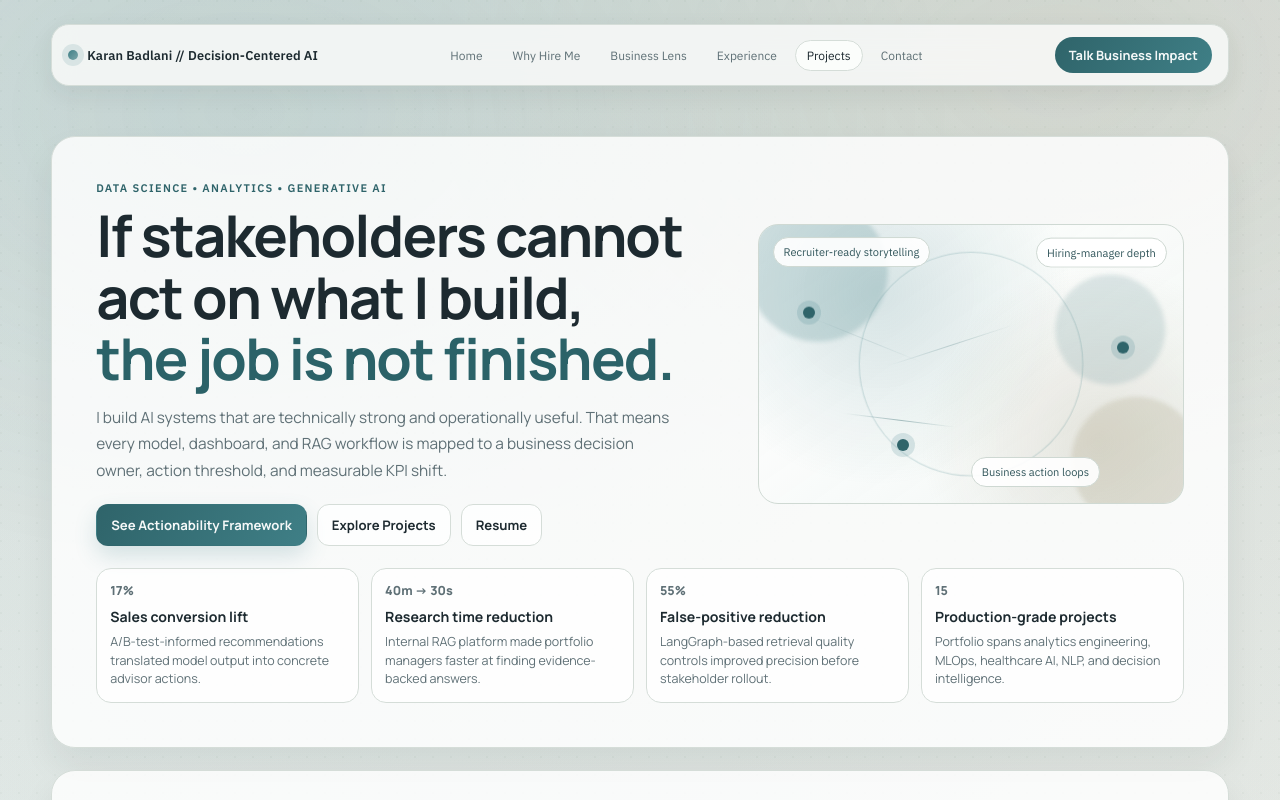
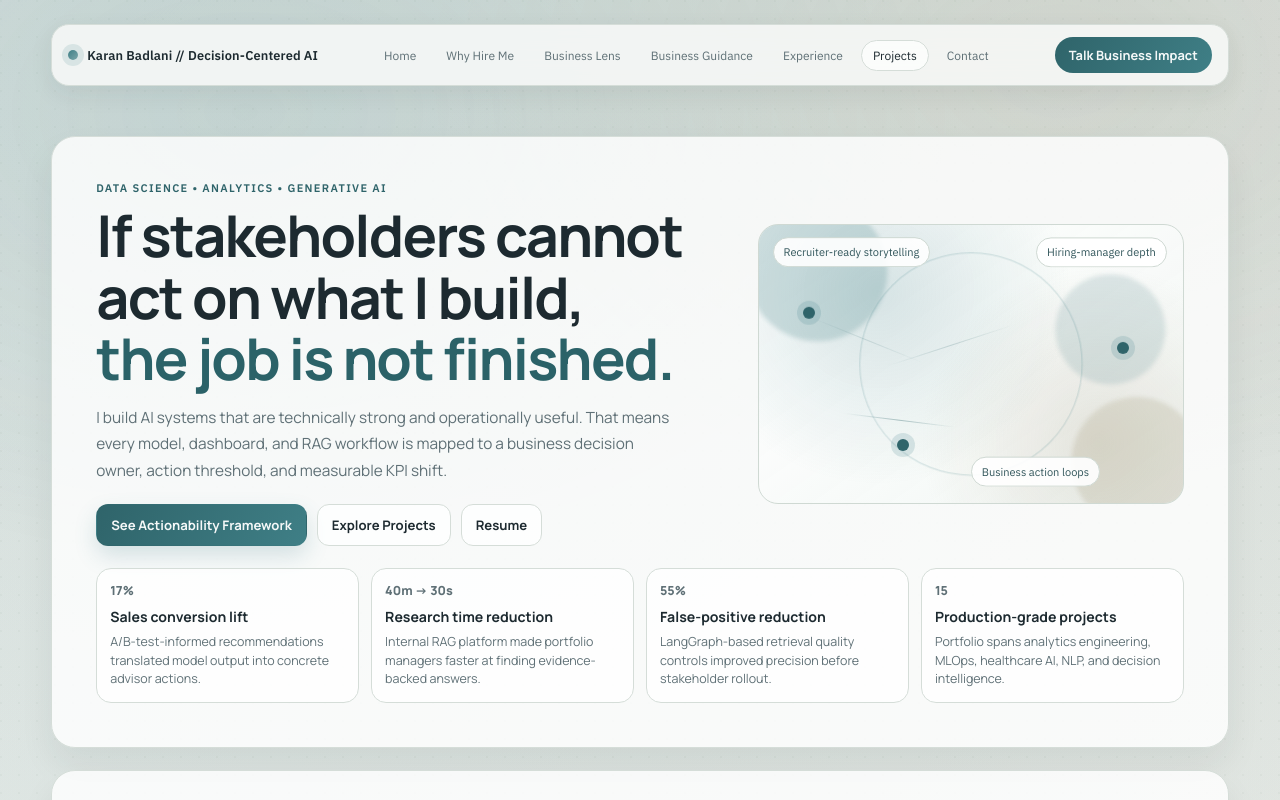
Before and after one commit to Johnny001-DS/karanbadlani-portfolio, a Next.js app: page /karanbadlani-portfolio/ in a window 1280 px wide. Shown: the top 800 px of the page. Built offline with nearby package versions, Linux system fonts and the light colour scheme.

Commit message:
Add business guidance playbook and richer motion patterns

```diff
--- a/src/pages/index.tsx
+++ b/src/pages/index.tsx
@@ -45,6 +45,13 @@ type ActionMapItem = {
   value: string;
 };
 
+type GuidanceStep = {
+  phase: string;
+  businessInput: string;
+  whatIDeliver: string;
+  decisionEnabled: string;
+};
+
 type BusinessStory = {
   title: string;
   context: string;
@@ -74,6 +81,7 @@ const navItems = [
   { id: 'home', label: 'Home' },
   { id: 'why-hire', label: 'Why Hire Me' },
   { id: 'business', label: 'Business Lens' },
+  { id: 'guidance', label: 'Business Guidance' },
   { id: 'experience', label: 'Experience' },
   { id: 'projects', label: 'Projects' },
   { id: 'contact', label: 'Contact' },
@@ -227,6 +235,33 @@ const actionMap: ActionMapItem[] = [
     decision: 'What action was taken and what business delta followed?',
     cadence: 'Bi-weekly review',
     value: 'Transforms ML from insight generation into measurable business execution.',
+  },
+];
+
+const guidanceSteps: GuidanceStep[] = [
+  {
+    phase: '1) Align on business objective',
+    businessInput: 'You define the business objective (revenue, retention, risk, cost, speed) and the decision owner.',
+    whatIDeliver: 'I convert objective into measurable KPI, operating constraints, and success thresholds.',
+    decisionEnabled: 'Leadership can approve a clear scope with ROI logic before technical build starts.',
+  },
+  {
+    phase: '2) Build for operational use',
+    businessInput: 'You provide operating realities: data freshness needs, action cadence, and acceptable risk.',
+    whatIDeliver: 'I design pipelines/models/RAG flows that match those realities with reliability guardrails.',
+    decisionEnabled: 'Teams can use outputs in day-to-day workflows instead of ad hoc analysis.',
+  },
+  {
+    phase: '3) Translate output to action',
+    businessInput: 'You clarify how teams act on different confidence bands and priority tiers.',
+    whatIDeliver: 'I package output into decision-ready views (who to act on, why now, what next).',
+    decisionEnabled: 'Stakeholders can take immediate action without interpreting raw technical artifacts.',
+  },
+  {
+    phase: '4) Close the business loop',
+    businessInput: 'You track adoption and business movement with us in recurring review cycles.',
+    whatIDeliver: 'I provide monitoring, drift checks, and KPI impact reporting tied to decisions taken.',
+    decisionEnabled: 'Organization learns what worked, what to tune, and where to scale next.',
   },
 ];
 
@@ -560,8 +595,8 @@ const Home: NextPage = () => {
             </div>
 
             <div className="stat-grid">
-              {impactStats.map((stat) => (
-                <article key={stat.label} className="stat-card reveal">
+              {impactStats.map((stat, index) => (
+                <article key={stat.label} className="stat-card reveal" style={{ transitionDelay: `${index * 80}ms` }}>
                   <p className="stat-value">{stat.value}</p>
                   <h2>{stat.label}</h2>
                   <p>{stat.detail}</p>
@@ -624,8 +659,8 @@ const Home: NextPage = () => {
 
             {audienceView === 'Recruiters' ? (
               <div className="audience-recruiter-grid">
-                {recruiterSignals.map((signal) => (
-                  <article key={signal.title} className="recruiter-card reveal">
+                {recruiterSignals.map((signal, index) => (
+                  <article key={signal.title} className="recruiter-card reveal" style={{ transitionDelay: `${index * 90}ms` }}>
                     <h3>{signal.title}</h3>
                     <p><strong>Recruiter check:</strong> {signal.recruiterQuestion}</p>
                     <p><strong>What I demonstrate:</strong> {signal.answer}</p>
@@ -634,8 +669,8 @@ const Home: NextPage = () => {
               </div>
             ) : (
               <div className="audience-hm-grid">
-                {hiringManagerSignals.map((signal) => (
-                  <article key={signal.stage} className="hm-card reveal">
+                {hiringManagerSignals.map((signal, index) => (
+                  <article key={signal.stage} className="hm-card reveal" style={{ transitionDelay: `${index * 90}ms` }}>
                     <h3>{signal.stage}</h3>
                     <p><strong>Technical move:</strong> {signal.technicalMove}</p>
                     <p><strong>Business move:</strong> {signal.businessMove}</p>
@@ -646,8 +681,8 @@ const Home: NextPage = () => {
             )}
 
             <div className="pillar-grid">
-              {pillars.map((pillar) => (
-                <article key={pillar.title} className="pillar-card reveal">
+              {pillars.map((pillar, index) => (
+                <article key={pillar.title} className="pillar-card reveal" style={{ transitionDelay: `${index * 90}ms` }}>
                   <h3>{pillar.title}</h3>
                   <p className="pillar-summary">{pillar.summary}</p>
                   <p className="pillar-translation">{pillar.businessTranslation}</p>
@@ -674,8 +709,8 @@ const Home: NextPage = () => {
             </p>
 
             <div className="action-map-grid">
-              {actionMap.map((item) => (
-                <article key={item.step} className="action-card reveal">
+              {actionMap.map((item, index) => (
+                <article key={item.step} className="action-card reveal" style={{ transitionDelay: `${index * 90}ms` }}>
                   <p className="action-step">{item.step}</p>
                   <h3>{item.stakeholder}</h3>
                   <p><strong>Decision:</strong> {item.decision}</p>
@@ -686,13 +721,41 @@ const Home: NextPage = () => {
             </div>
 
             <div className="story-grid">
-              {businessStories.map((story) => (
-                <article key={story.title} className="story-card reveal">
+              {businessStories.map((story, index) => (
+                <article key={story.title} className="story-card reveal" style={{ transitionDelay: `${index * 110}ms` }}>
                   <h3>{story.title}</h3>
                   <p><strong>Context:</strong> {story.context}</p>
                   <p><strong>What I built:</strong> {story.build}</p>
                   <p><strong>Action enabled:</strong> {story.actionEnabled}</p>
                   <p><strong>Outcome:</strong> {story.outcome}</p>
+                </article>
+              ))}
+            </div>
+          </section>
+
+          <section id="guidance" className="section reveal">
+            <div className="section-head">
+              <p className="section-kicker">Business Guidance</p>
+              <h2>How to work with me for business outcomes</h2>
+            </div>
+            <p className="section-intro">
+              For business leaders and stakeholders: this is the operating model I use to make AI and analytics decisions
+              actionable. It keeps teams aligned from objective definition through measurable outcome reviews.
+            </p>
+
+            <div className="guidance-track" aria-hidden="true">
+              <span className="track-pulse pulse-one" />
+              <span className="track-pulse pulse-two" />
+              <span className="track-pulse pulse-three" />
+            </div>
+
+            <div className="guidance-grid">
+              {guidanceSteps.map((step, index) => (
+                <article key={step.phase} className="guidance-card reveal" style={{ transitionDelay: `${index * 90}ms` }}>
+                  <p className="guidance-phase">{step.phase}</p>
+                  <p><strong>What you bring:</strong> {step.businessInput}</p>
+                  <p><strong>What I deliver:</strong> {step.whatIDeliver}</p>
+                  <p><strong>Decision unlocked:</strong> {step.decisionEnabled}</p>
                 </article>
               ))}
             </div>
@@ -705,8 +768,12 @@ const Home: NextPage = () => {
             </div>
 
             <div className="timeline">
-              {experiences.map((experience) => (
-                <article key={`${experience.company}-${experience.role}`} className="timeline-card reveal">
+              {experiences.map((experience, index) => (
+                <article
+                  key={`${experience.company}-${experience.role}`}
+                  className="timeline-card reveal"
+                  style={{ transitionDelay: `${index * 90}ms` }}
+                >
                   <div className="timeline-head">
                     <h3>{experience.role}</h3>
                     <p>{experience.company}</p>
@@ -750,8 +817,8 @@ const Home: NextPage = () => {
             </p>
 
             <div className="projects-grid">
-              {visibleProjects.map((project) => (
-                <article key={project.id} className="project-card reveal">
+              {visibleProjects.map((project, index) => (
+                <article key={project.id} className="project-card reveal" style={{ transitionDelay: `${(index % 6) * 70}ms` }}>
                   <div className="project-head">
                     <h3>{project.name}</h3>
                     <a href={project.url} target="_blank" rel="noreferrer">
--- a/src/styles/globals.css
+++ b/src/styles/globals.css
@@ -415,6 +415,67 @@ body {
   max-width: 80ch;
 }
 
+.guidance-track {
+  position: relative;
+  margin-top: 14px;
+  height: 8px;
+  border-radius: 999px;
+  overflow: hidden;
+  background: linear-gradient(90deg, rgba(63, 127, 134, 0.12), rgba(63, 127, 134, 0.04));
+}
+
+.track-pulse {
+  position: absolute;
+  top: 0;
+  width: 80px;
+  height: 8px;
+  border-radius: 999px;
+  background: linear-gradient(90deg, rgba(63, 127, 134, 0), rgba(63, 127, 134, 0.55), rgba(63, 127, 134, 0));
+  animation: trackFlow 4.8s linear infinite;
+}
+
+.pulse-one {
+  left: -80px;
+}
+
+.pulse-two {
+  left: -140px;
+  animation-delay: 1.5s;
+}
+
+.pulse-three {
+  left: -210px;
+  animation-delay: 3s;
+}
+
+.guidance-grid {
+  margin-top: 12px;
+  display: grid;
+  grid-template-columns: repeat(2, minmax(0, 1fr));
+  gap: 12px;
+}
+
+.guidance-card {
+  border: 1px solid var(--line);
+  border-radius: 14px;
+  padding: 14px;
+  background: rgba(255, 255, 255, 0.78);
+}
+
+.guidance-card p {
+  margin: 8px 0 0;
+  color: var(--ink-muted);
+  line-height: 1.62;
+  font-size: 0.84rem;
+}
+
+.guidance-phase {
+  margin: 0 0 6px;
+  color: var(--accent-strong);
+  font-size: 0.8rem;
+  font-weight: 700;
+}
+
 .audience-toggle {
   margin-top: 14px;
   display: inline-flex;
@@ -815,6 +876,15 @@ body {
   }
 }
 
+@keyframes trackFlow {
+  0% {
+    transform: translateX(0);
+  }
+  100% {
+    transform: translateX(520px);
+  }
+}
+
 @keyframes bob {
   0%,
   100% {
@@ -833,6 +903,7 @@ body {
   .stat-grid,
   .audience-recruiter-grid,
   .audience-hm-grid,
+  .guidance-grid,
   .pillar-grid,
   .story-grid,
   .projects-grid,
@@ -879,6 +950,7 @@ body {
   .audience-grid,
   .audience-recruiter-grid,
   .audience-hm-grid,
+  .guidance-grid,
   .stat-grid,
   .pillar-grid,
   .story-grid,
```
